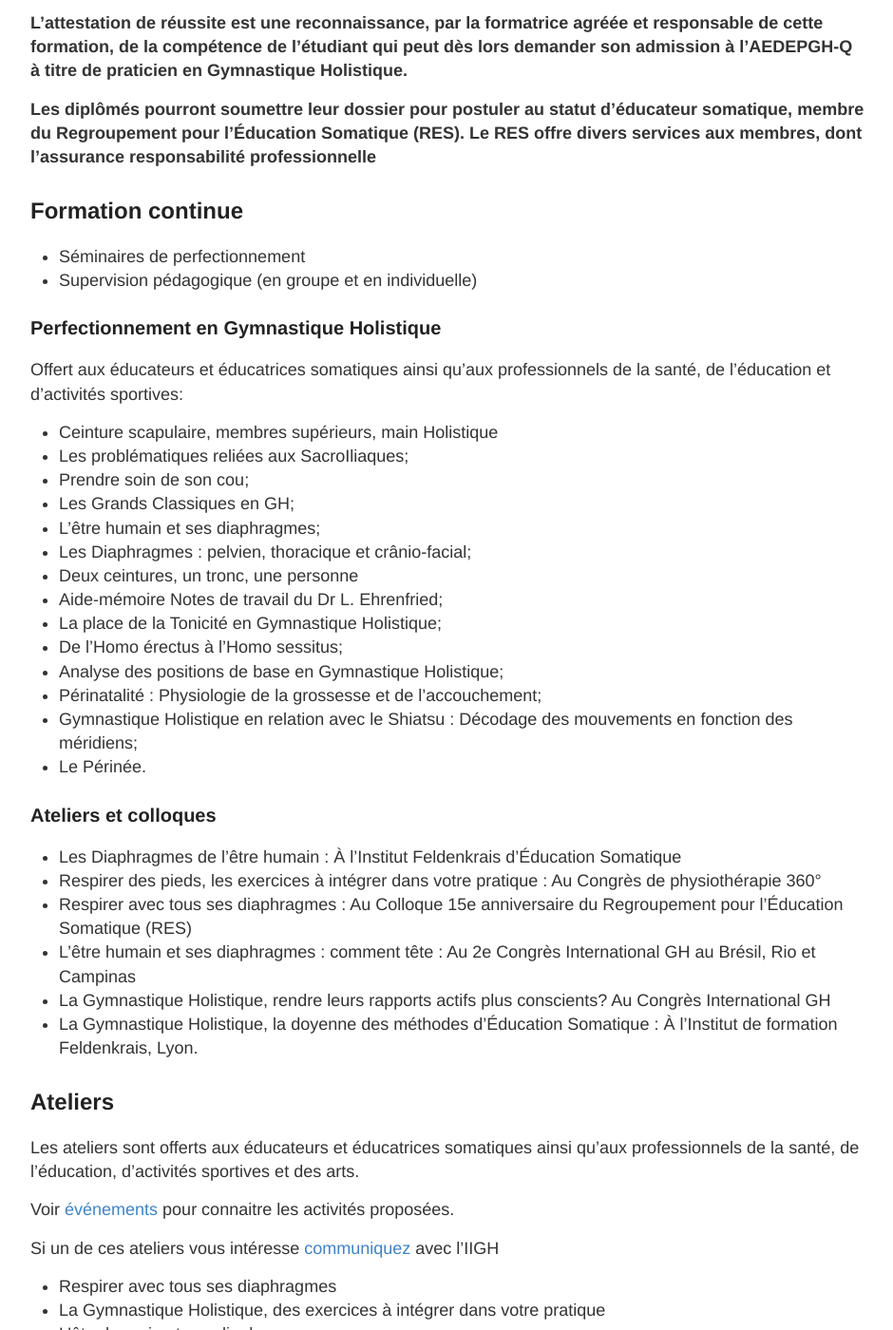
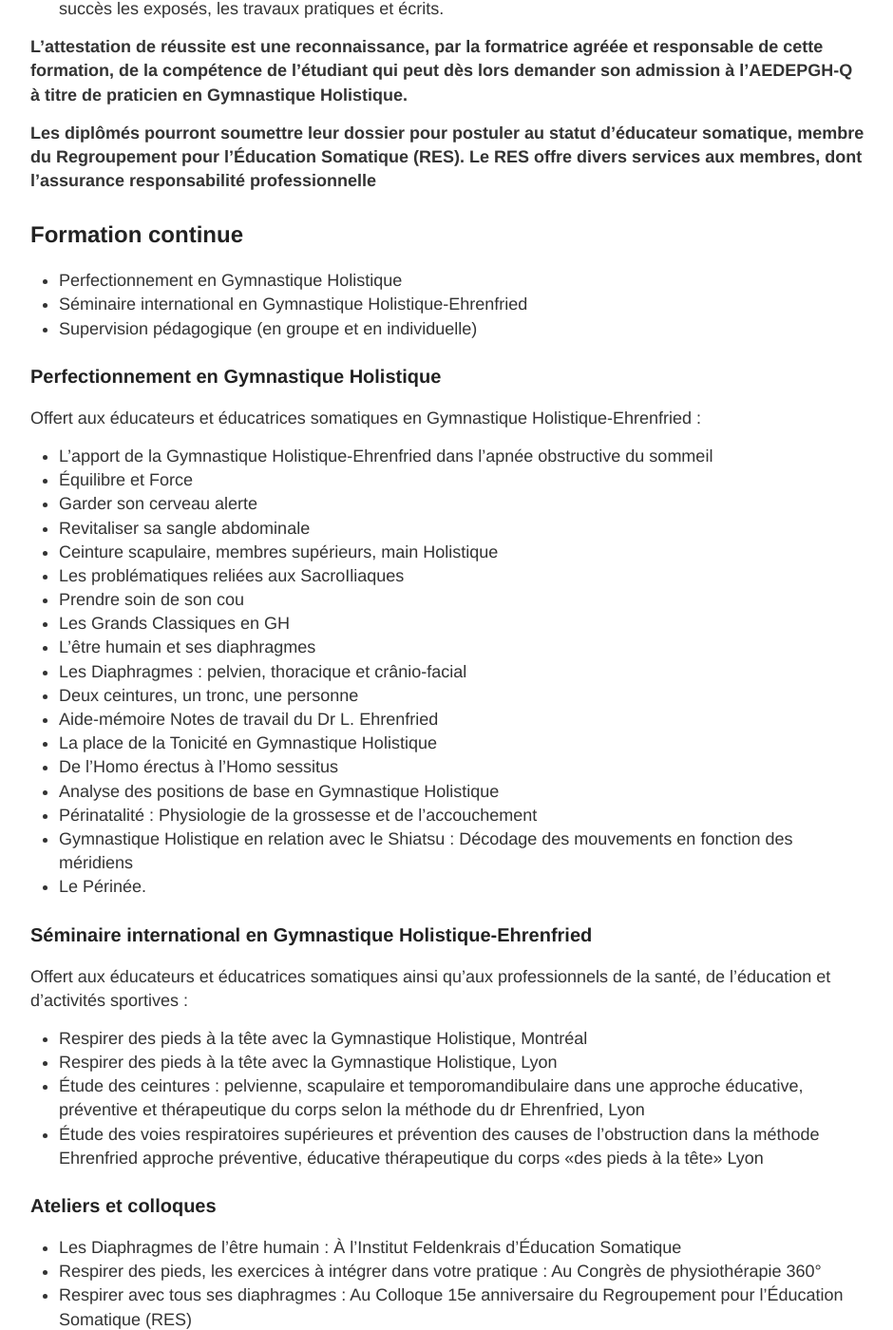
Before and after one commit to institutgymnastiqueholistique/institutgymnastiqueholistique.github.io, a Jekyll site: the page built from pages/programme.md, in a window 1280 px wide and 1400 px high, scrolled down 2249 px. Shown: the whole window at 95% size, without its empty margins (168-1108 px from the left). Built offline with Jekyll 4.4.1, drawn with Linux system fonts in a browser that asks for light colours; some of the changed text lies outside the part shown.

Commit message:
text modifs

```diff
--- a/pages/programme.md
+++ b/pages/programme.md
@@ -13,9 +13,12 @@ permalink: /programme/
 
 <h1>{{ page.title }}</h1>
 
-Formation professionnelle de 450 heures en Gymnastique Holistique est offert par l'IIGH et est sous la responsabilité et la coordination de Lucie Tétreault.
+Formation professionnelle de 450 heures en Gymnastique Holistique est offert par
+l'IIGH et est sous la responsabilité et la coordination de Lucie Tétreault,
+physiothérapeute formatrice nationale et internationale en Gymnastique
+Holistique-Ehrenfried.
 
-Voir [formation professionnelle](#formation-professionnelle) pour plus de détails sur les objectifs et le contenu de ce prorgramme de formation.
+Voir [formation professionnelle](#formation-professionnelle) pour plus de détails sur les objectifs et le contenu de ce programme de formation.
 
 Voir [calendrier](#calendrier) pour connaître les formules d'enseignement et le calendrier des activités de formation.
 
@@ -45,17 +48,17 @@ Au delà de l’apprentissage de la méthode:
 
 <h4>Découvrir et définir ce qu’est la Gymnastique Holistique</h4>
 
-* Connaître l’histoire et l’évolution de la méthode;
-* Comprendre et appliquer les fondements théoriques de la méthode;
-* Expérimenter le répertoire des mouvements et des expérimentations de la Gymnastique Holistique portant sur l’ensemble du corps humain;
-* Approfondir de façon expérientielle, analytique et réflexive l’anatomie et la physiologie respiratoire, la physiologie neurosensorimoteur de la proprioception;
+* Connaître l’histoire et l’évolution de la méthode
+* Comprendre et appliquer les fondements théoriques de la méthode
+* Expérimenter le répertoire des mouvements et des expérimentations de la Gymnastique Holistique portant sur l’ensemble du corps humain
+* Approfondir de façon expérientielle, analytique et réflexive l’anatomie et la physiologie respiratoire, la physiologie neurosensorimoteur de la proprioception
 * Connaître la physiologie musculosquelettique liée aux mouvements et à la vision tridimensionnelle de la Gymnastique Holistique.
 
 <h4>Apprendre à transmettre la Gymnastique Holistique</h4>
 
-* Développer des aptitudes relationnelles et pédagogiques;
-* Enseigner des mouvements aux collègues et à un groupe expérimental;
-* Élaborer des programmes de mouvements;
+* Développer des aptitudes relationnelles et pédagogiques
+* Enseigner des mouvements aux collègues et à un groupe expérimental
+* Élaborer des programmes de mouvements
 * Étudier les aspects légaux liés à la pratique professionnelle.
 
 <h3>Pédagogie</h3>
@@ -89,27 +92,49 @@ Au delà de l’apprentissage de la méthode:
 
 <h2 id="formation-continue">Formation continue</h2>
 
-* Séminaires de perfectionnement
+* Perfectionnement en Gymnastique Holistique
+* Séminaire international en Gymnastique Holistique-Ehrenfried
 * Supervision pédagogique (en groupe et en individuelle)
 
 <h3>Perfectionnement en Gymnastique Holistique</h3>
 
-Offert aux éducateurs et éducatrices somatiques ainsi qu’aux professionnels de la santé, de l’éducation et d’activités sportives:
+Offert aux éducateurs et éducatrices somatiques en Gymnastique
+Holistique-Ehrenfried :
 
+* L'apport de la Gymnastique Holistique-Ehrenfried dans l'apnée obstructive du
+  sommeil
+* Équilibre et Force
+* Garder son cerveau alerte
+* Revitaliser sa sangle abdominale
 * Ceinture scapulaire, membres supérieurs, main Holistique
-* Les problématiques reliées aux SacroIliaques;
-* Prendre soin de son cou;
-* Les Grands Classiques en GH;
-* L’être humain et ses diaphragmes;
-* Les Diaphragmes : pelvien, thoracique et crânio-facial;
+* Les problématiques reliées aux SacroIliaques
+* Prendre soin de son cou
+* Les Grands Classiques en GH
+* L’être humain et ses diaphragmes
+* Les Diaphragmes : pelvien, thoracique et crânio-facial
 * Deux ceintures, un tronc, une personne
-* Aide-mémoire Notes de travail du Dr L. Ehrenfried;
-* La place de la Tonicité en Gymnastique Holistique;
-* De l’Homo érectus à l’Homo sessitus;
-* Analyse des positions de base en Gymnastique Holistique;
-* Périnatalité : Physiologie de la grossesse et de l’accouchement;
-* Gymnastique Holistique en relation avec le Shiatsu : Décodage des mouvements en fonction des méridiens;
+* Aide-mémoire Notes de travail du Dr L. Ehrenfried
+* La place de la Tonicité en Gymnastique Holistique
+* De l’Homo érectus à l’Homo sessitus
+* Analyse des positions de base en Gymnastique Holistique
+* Périnatalité : Physiologie de la grossesse et de l’accouchement
+* Gymnastique Holistique en relation avec le Shiatsu : Décodage des mouvements en fonction des méridiens
 * Le Périnée.
+
+<h3>Séminaire international en Gymnastique Holistique-Ehrenfried</h3>
+
+Offert aux éducateurs et éducatrices somatiques ainsi qu’aux professionnels de
+la santé, de l’éducation et d’activités sportives :
+
+* Respirer des pieds à la tête avec la Gymnastique Holistique, Montréal
+* Respirer des pieds à la tête avec la Gymnastique Holistique, Lyon
+* Étude des ceintures : pelvienne, scapulaire et temporomandibulaire dans une
+approche éducative, préventive et thérapeutique du corps selon la méthode du dr
+Ehrenfried, Lyon
+* Étude des voies respiratoires supérieures et prévention des causes de
+l’obstruction dans la méthode Ehrenfried approche préventive, éducative
+thérapeutique du corps «des pieds à la tête» Lyon
+
 
 <h3>Ateliers et colloques</h3>
 
@@ -139,52 +164,18 @@ Si un de ces ateliers vous intéresse [communiquez]({{ site.baseurl }}/contact)
 
 L'IIGH offre comme activités de formation professionnelle en Gymnastique Holistique:
 
-<h3>Initiation en Gymanistique Holistique</h3>
+<h3>Initiation en Gymnastique Holistique</h3>
 
-L'un de ces séminaires:
+<h3>Formation professionnelle en Gymnastique Holistique-Ehrenfried</h3>
 
-* 11 et 12 janvier 2013
-* 25 et 26 janvier 2013
-* 8 et 9 février 2013
+Les 450 heures sont réparties sur 2 ans. Vous pouvez choisir entre deux
+formules d’apprentissage :
 
-<h3>Formation professionnelle en Gymnastique Holistique</h3>
+<h4>La formule de fin de semaine :</h4>
 
-Les 450 heures sont réparties sur 2 ans. Vous pouvez choisir entre deux formules d’apprentissage : la formule de fin de semaine ou intensive.
+* Comprenant des blocs de 15 heures et cinq stages intensifs.
 
-<h4>La formule de fin de semaine (des blocs de 15 heures).</h4>
+<h4>La formule intensive :</h4>
 
-* Vendredi de 13h00 à 17h30
-* Samedi de 9h00 à 17h30 avec une pause de 90 minutes
-* Dimanche de 9h00 à 12h30
-
-Calendrier:
-
-* 5-6-7 avril 2013
-* 3-4-5 mai 2013
-* 31 mai et 1 juin 2013
-* 6-7-8 septembre 2013
-* 4-5-6 octobre 2013
-* 1-2-3 novembre 2013
-* 29-30 novembre et 1er décembre 2013
-
-<h4>La formule intensive (des blocs de 4 jours et une journée de repos)</h4>
-
-* De 9h00 à 17h00, 6 heures et demies par jour avec une pause de 90 minutes
-
-Calendrier:
-
-* 12-13-14-15 juin 2013
-* 17-18-19-20 juin 2013
-* 22-23 juin 2013
-* 6-7-8-9 décembre 2013
-* 11-12-13 décembre 2013
-* 16-17 décembre 2013
-
-<h4>Les deux cohortes se retrouveront pour un stage intensif de 4 jours</h4>
-
-* De 9h00 à 18h00, 7 heures et demies par jour avec une pause de 90 minutes
-
-Calendrier:
-
-* 26-27-28-29 juin 2013
-* 19-20-21-22 décembre 2013
+* Chaque stage de 90 heures se déroulera en 3 blocs de 4 jours de formation et
+une journée de congé entre les blocs.
```
